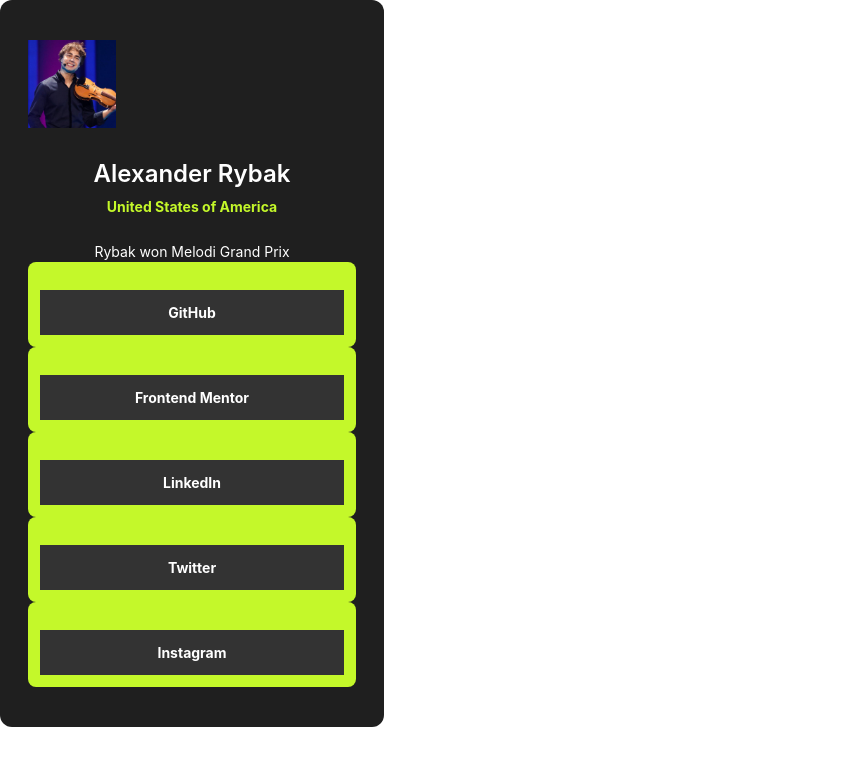
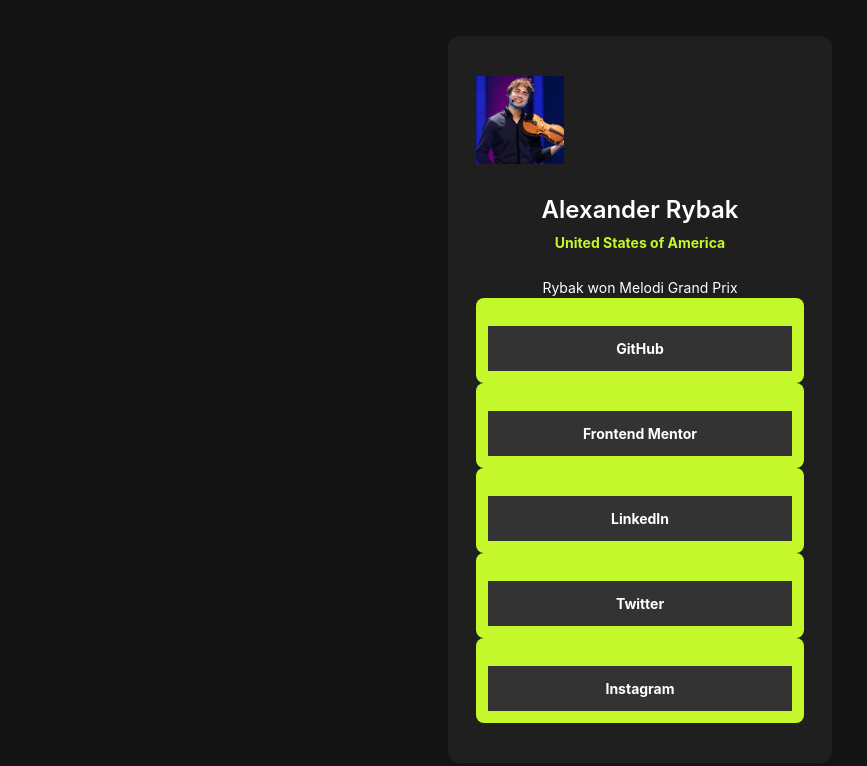
Before and after one commit to Mavzuna2904/social-links-profil, a plain HTML site: page index.html in a window 1280 px wide. Shown: the whole page, without its empty margins (0-867 px from the left). Drawn offline with Linux system fonts and the light colour scheme.

Commit message:
add body

```diff
--- a/css/main.css
+++ b/css/main.css
@@ -8,6 +8,7 @@ a{
 }
 
 :root{
+
     --Black: #141414;
     --Grey: #333;
     --Neon-Green: #C4F82A;
@@ -15,7 +16,19 @@ a{
     --Inter: "Inter"
 
 }
+body{
+    display: flex;
+    width: 100%;
+    height: 100vh;
+    padding: 174px 0 175px 0;
+    display: flex;
+    justify-content: center;
+    align-items: center;
+    background-color: var(--Black);
+
+}
 .page{
+
     display: flex;
     width: 384px;
     padding: 40px;
@@ -25,12 +38,13 @@ a{
     border-radius: 12px;
     background-color: var(--Dark-Grey);
 }
+
 .page-item{
     display: flex;
     justify-content: center;
 }
 .page-images{
-    border-radius: 999px;
+    border-radius: 50%;
     align-items: center;
 }
 .page-image{
```
